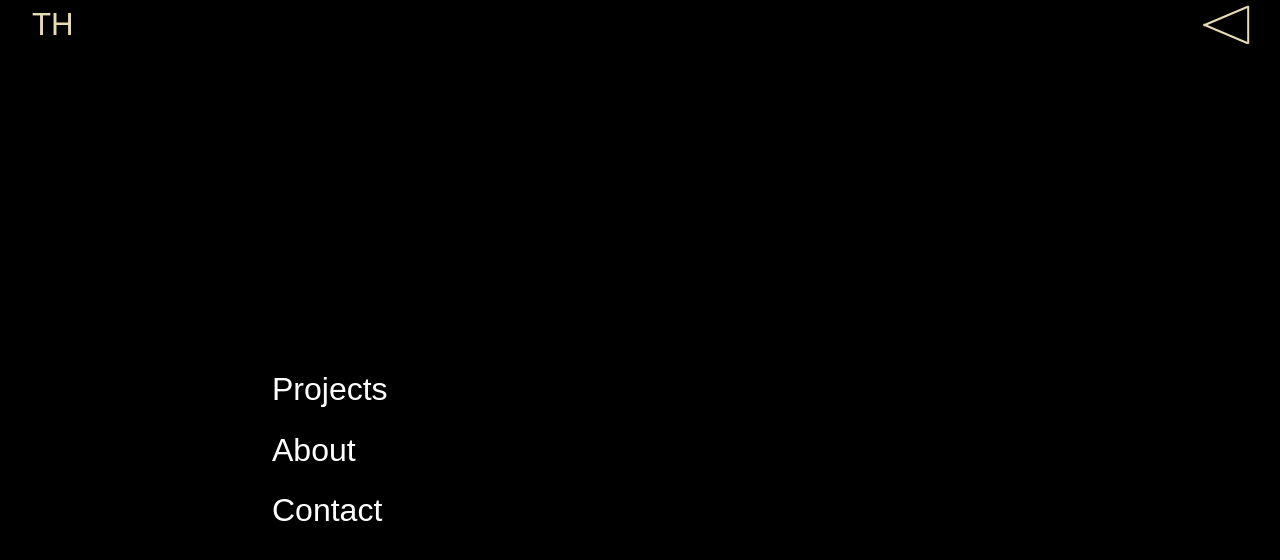
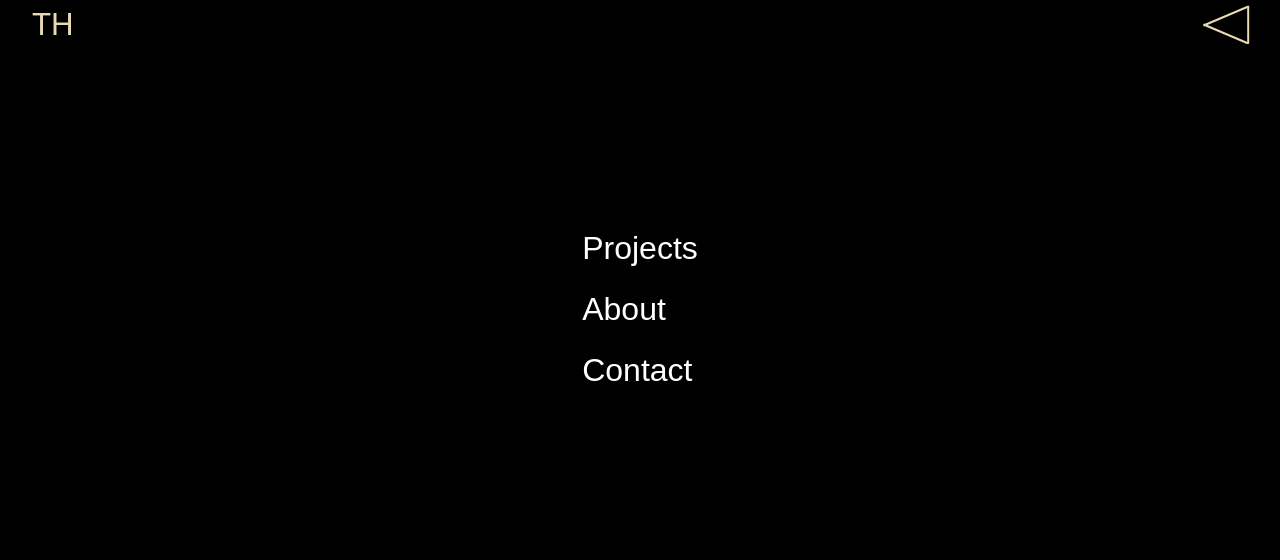
Before and after one commit to SadboiTay/portfolio2.0, a plain HTML site: page index.html in a window 1280 px wide. Both pictures are taken after a click on the element 1224 px from the left and 25 px from the top of the page. Shown: the top 560 px of the page. Drawn offline with nearby package versions, Linux system fonts and the light colour scheme.

Commit message:
clean up menu animation logic, add nav linkage

```diff
--- a/assets/css/style.css
+++ b/assets/css/style.css
@@ -119,7 +119,8 @@ nav {
 .menu-page, .menu-page-slider {
     position: fixed;
     display: flex;
-    justify-content: center;
+    justify-content: flex-start;
+    align-items: center;
     flex-direction: column;
     height: 100vh;
     width: 100vw;
@@ -130,7 +131,7 @@ nav {
 }
 
 .menu-page ul {
-    padding-left: 20%;
+    margin-top: 20vh;
 }
 
 .menu-page li {
@@ -181,6 +182,7 @@ nav {
     font-family: open sans, sans-serif;
     border-bottom: 1px dashed var(--newPalette1);
     color: white;
+    padding-top: 10vh;
 }
 
 .project-section h1 {
--- a/assets/js/script.js
+++ b/assets/js/script.js
@@ -1,58 +1,73 @@
-const menuBtn = document.querySelector('.menu-btn');
 const body = document.querySelector('body');
 let menuOpen = false;
-var menuPageTL = gsap.timeline();
 
 // create menu page animation timeline
-const animateMenuPage = () => {
-    menuPageTL.to('main', {
-        duration: 1,
-        x: '-100vw',
-        ease: 'power4'
-    })
+var menuPageTL = gsap.timeline({ paused: true, reversed: true });
+menuPageTL.to('main', {
+    duration: 0.5,
+    x: '-100vw',
+    ease: 'back.in'
+})
     .to('.menu-page-slider', {
         stagger: 0.2,
         duration: 1,
         x: 0,
-        ease: "power4"
-    }, "<")
+        ease: 'back.in'
+    }, "<-0.3")
     .to('.menu-page', {
-        duration: 1,
+        duration: 0.8,
         x: 0,
-        ease: "power4"
+        ease: 'back.in'
     }, "<1")
+    .from('.menu-page li', {
+        stagger: 0.2,
+        duration: 0.3,
+        opacity: 0,
+        x: '200px',
+        scale: 0,
+        ease: 'back'
+    }, '>-0.2')
+
+const animateMenuPage = () => {
+    // ternary operator - if reversed, play; else reverse
+    menuPageTL.reversed() ? menuPageTL.play() : menuPageTL.reverse();
 }
 
 // click menu button listener
-menuBtn.addEventListener('click', () => {
+$('.menu-btn').click(() => {
     // create timeline
 
-    if(!menuOpen) {
+    if (!menuOpen) {
         // animate menu btn
-        menuBtn.classList.toggle('open');
-
-        // animate menu page in
-        animateMenuPage();
-
-        // or restart it
-        menuPageTL.restart();
+        $('.menu-btn').toggleClass('open');
 
         // set y overflow to hidden
-        body.classList.toggle('hidden');
+        $('body').toggleClass('hidden');
 
         menuOpen = true;
     } else {
         // animate menu btn
-        menuBtn.classList.toggle('open');
-
-        // animate page out
-        menuPageTL.reverse();
+        $('.menu-btn').toggleClass('open');
 
         // toggle y overflow
-        body.classList.toggle('hidden');
+        $('body').toggleClass('hidden');
 
         menuOpen = false;
     }
+
+
+    // animate page out
+    animateMenuPage();
+})
+
+$('.nav-links').click(() => {
+    // animate menu btn
+    $('.menu-btn').toggleClass('open');
+
+    animateMenuPage();
+
+    // toggle y overflow
+    $('body').toggleClass('hidden');
 })
 
 // navbar scroll hide
--- a/index.html
+++ b/index.html
@@ -25,14 +25,14 @@
   <div id="menu-slider4" class="menu-page-slider"></div>
   <div class="menu-page">
     <ul>
-      <li>
-        <a href="#">Projects</a>
+      <li class="nav-links">
+        <a href="#projects">Projects</a>
       </li>
-      <li>
-        <a href="#">About</a>
+      <li class="nav-links">
+        <a href="#about">About</a>
       </li>
-      <li>
-        <a href="#">Contact</a>
+      <li class="nav-links">
+        <a href="#contact">Contact</a>
       </li>
     </ul>
   </div>
@@ -43,7 +43,7 @@
       <img id="icosa" src="/assets/images/icosahedron-muted-350.png" alt="icosahedron-muted-350">
     </section>
 
-    <section class="project-section">
+    <section id="projects" class="project-section">
 
       <h1 class="section-title">Projects</h1>
 
@@ -119,7 +119,7 @@
 
     </section>
 
-    <section class="about-section">
+    <section id="about" class="about-section">
       <div class="tay-container">
         <div class="blanket">
           <img id="tay-cutout" src="./assets/images/taycutout.png" alt="tay">
@@ -148,7 +148,7 @@
     </section>
 
     <footer>
-      <div class="contact-section">
+      <div id="contact" class="contact-section">
         <div class="links">
           <h1 class="section-title">Contact</h1>
           <h2>Phone</h2>
```
